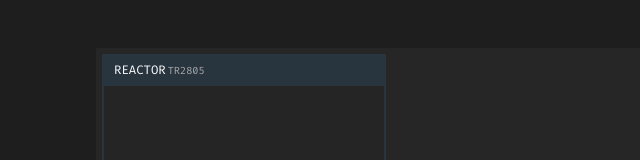
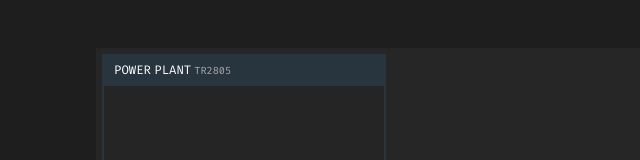
Before and after one commit to PRIM-EDV/lsx-server, an Angular app in the folder webapp/: page / in a window 1280 px wide. Shown: the top 160 px of the page, without its empty margins (0-640 px from the left). Built offline with nearby package versions, Linux system fonts and the light colour scheme.

Commit message:
Prepared components for formulars

```diff
--- a/webapp/src/app/app.component.html
+++ b/webapp/src/app/app.component.html
@@ -2,6 +2,6 @@
     <ph-topbar style="grid-row: 1; grid-column: 2;"></ph-topbar>
     <ph-sidebar style="grid-row: 1 / 3; grid-column: 1;"></ph-sidebar>
     <div class="workspace">
-        <ph-window [title]="'REACTOR'" [subtitle]="'TR2805'" style="grid-row:1/3; grid-column: 1/3"></ph-window>
+        <ph-window [title]="'POWER PLANT'" [subtitle]="'TR2805'" style="grid-row:1/3; grid-column: 1/3"></ph-window>
     </div>
 </div>
--- a/webapp/src/app/ph-elements/ph-elements.module.ts
+++ b/webapp/src/app/ph-elements/ph-elements.module.ts
@@ -3,13 +3,17 @@ import { PhWindowComponent } from './ph-window/ph-window.component';
 import { PhButtonListComponent } from './ph-button-list/ph-button-list.component';
 import { PhSidebarComponent } from './ph-sidebar/ph-sidebar.component';
 import { PhTopbarComponent } from './ph-topbar/ph-topbar.component';
+import { PhFormComponent } from './ph-form/ph-form.component';
+import { PhInputComponent } from './ph-input/ph-input.component';
 
 @NgModule({
   declarations: [
     PhWindowComponent,
     PhButtonListComponent,
     PhSidebarComponent,
-    PhTopbarComponent
+    PhTopbarComponent,
+    PhFormComponent,
+    PhInputComponent
   ],
   imports: [],
   exports: [
--- /dev/null
+++ b/webapp/src/app/ph-elements/ph-form/ph-form.component.html
@@ -0,0 +1 @@
+<p>ph-form works!</p>
--- /dev/null
+++ b/webapp/src/app/ph-elements/ph-form/ph-form.component.ts
@@ -0,0 +1,15 @@
+import { Component, OnInit } from '@angular/core';
+
+@Component({
+  selector: 'app-ph-form',
+  templateUrl: './ph-form.component.html',
+  styleUrls: ['./ph-form.component.scss']
+})
+export class PhFormComponent implements OnInit {
+
+  constructor() { }
+
+  ngOnInit(): void {
+  }
+
+}
--- /dev/null
+++ b/webapp/src/app/ph-elements/ph-input/ph-input.component.html
@@ -0,0 +1 @@
+<p>ph-input works!</p>
--- /dev/null
+++ b/webapp/src/app/ph-elements/ph-input/ph-input.component.ts
@@ -0,0 +1,15 @@
+import { Component, OnInit } from '@angular/core';
+
+@Component({
+  selector: 'app-ph-input',
+  templateUrl: './ph-input.component.html',
+  styleUrls: ['./ph-input.component.scss']
+})
+export class PhInputComponent implements OnInit {
+
+  constructor() { }
+
+  ngOnInit(): void {
+  }
+
+}
--- a/webapp/src/app/ph-elements/ph-window/ph-window.component.scss
+++ b/webapp/src/app/ph-elements/ph-window/ph-window.component.scss
@@ -18,13 +18,14 @@ div.title-bar {
         line-height: 33px;
         margin-left: 12px;
         color: white;
+        word-spacing: -4px;
     }
     div.subtitle {
         font-family: 'Fira Code';
         font-size: 10px;
         line-height: 34px;
         color: #a9aaac;
-        margin-left: 2px;
+        margin-left: 3px;
     }
 }
 
```
Also changed, not shown: webapp/src/app/ph-elements/ph-form/ph-form.component.scss (added), webapp/src/app/ph-elements/ph-input/ph-input.component.scss (added).
